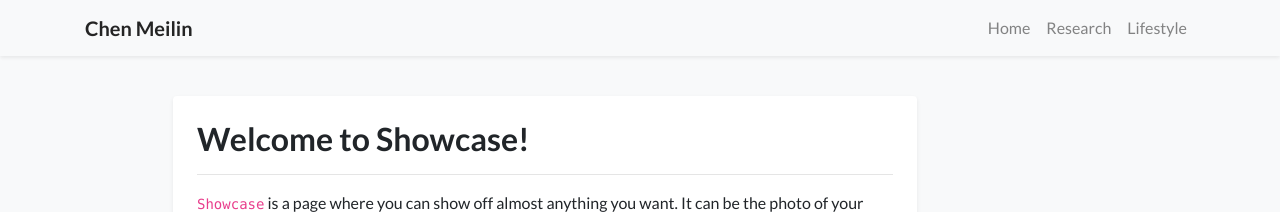
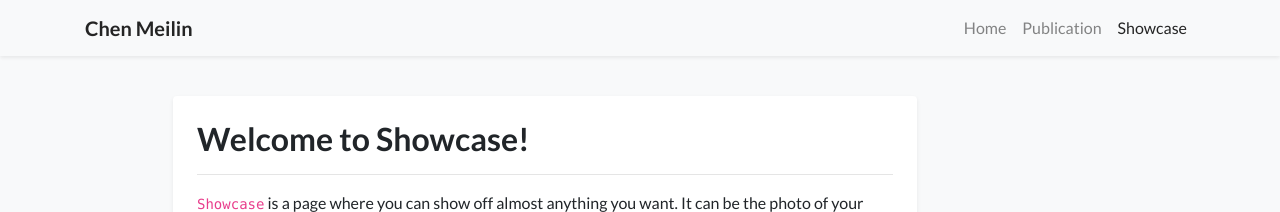
Before and after one commit to chenmeilin26/chenmeilin26.github.io, a Jekyll site: the page built from showcase.html, in a window 1280 px wide. Shown: the top 212 px of the page. Built offline with Jekyll 4.4.1, drawn with Linux system fonts in a browser that asks for light colours; nearby versions of some CDN libraries; a style sheet for code colours, icons or effects is not loaded.

Commit message:
Update navigation.yml

```diff
--- a/_data/navigation.yml
+++ b/_data/navigation.yml
@@ -3,7 +3,7 @@ pages:
 #       For example, the `navbar_title` field in `showcase.html` is "Showcase" and the `name` field here should also be "Showcase"
 - name: Home
   url: /
-- name: Research
-  url: /research
-- name: Lifestyle
+- name: Publication
+  url: /publications
+- name: Showcase
   url: /showcase
```
